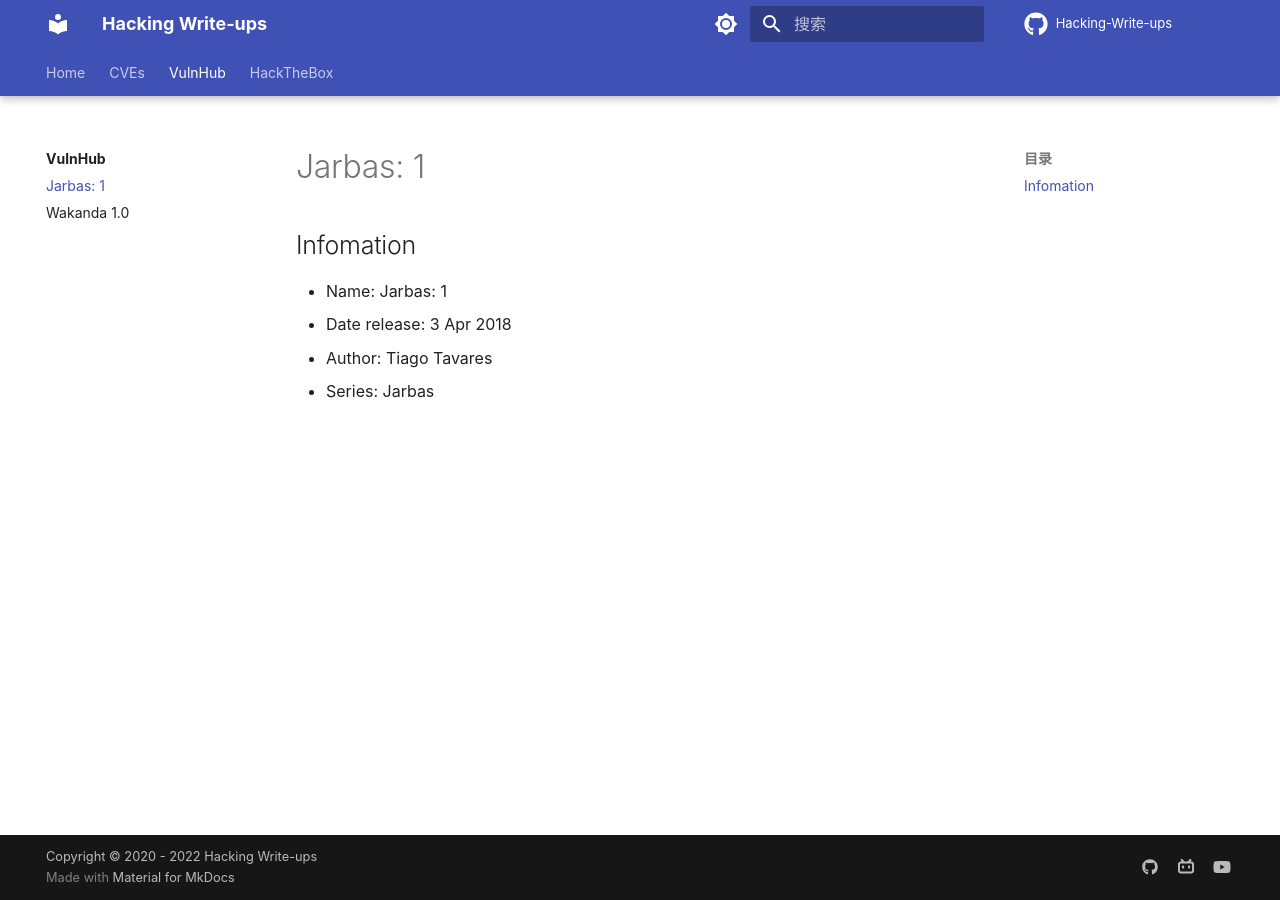
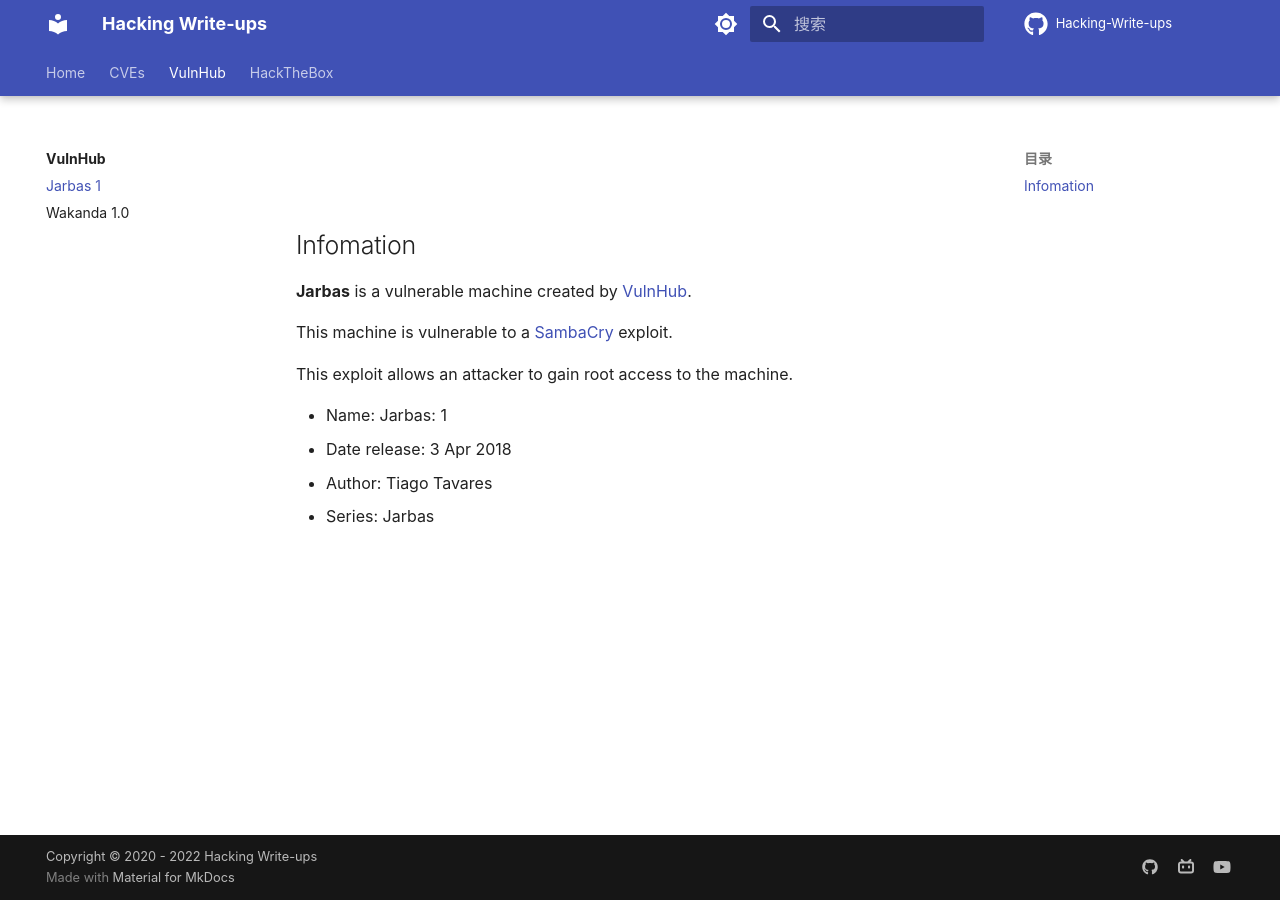
Before and after one commit to kangvcar/Hacking-Write-ups, an MkDocs documentation site: the page built from docs/vulnhub/Jarbas-1.md, in a window 1280 px wide. Built offline with MkDocs 1.6.1 and Material for MkDocs 9.7.7, drawn with Linux system fonts in a browser that asks for light colours; some web fonts are replaced; comment, search, counter and statistics services are not loaded.

Commit message:
Updated Jarbas: 1

```diff
--- a/docs/vulnhub/Jarbas-1.md
+++ b/docs/vulnhub/Jarbas-1.md
@@ -1,6 +1,12 @@
-# Jarbas: 1
+#
 
 ## Infomation
+
+**Jarbas** is a vulnerable machine created by [VulnHub](https://www.vulnhub.com/entry/jarbas-1,250/).
+
+This machine is vulnerable to a [SambaCry](https://www.samba.org/samba/security/CVE-2017-7494.html) exploit.
+
+This exploit allows an attacker to gain root access to the machine.
 
 - Name: Jarbas: 1
 - Date release: 3 Apr 2018
```
